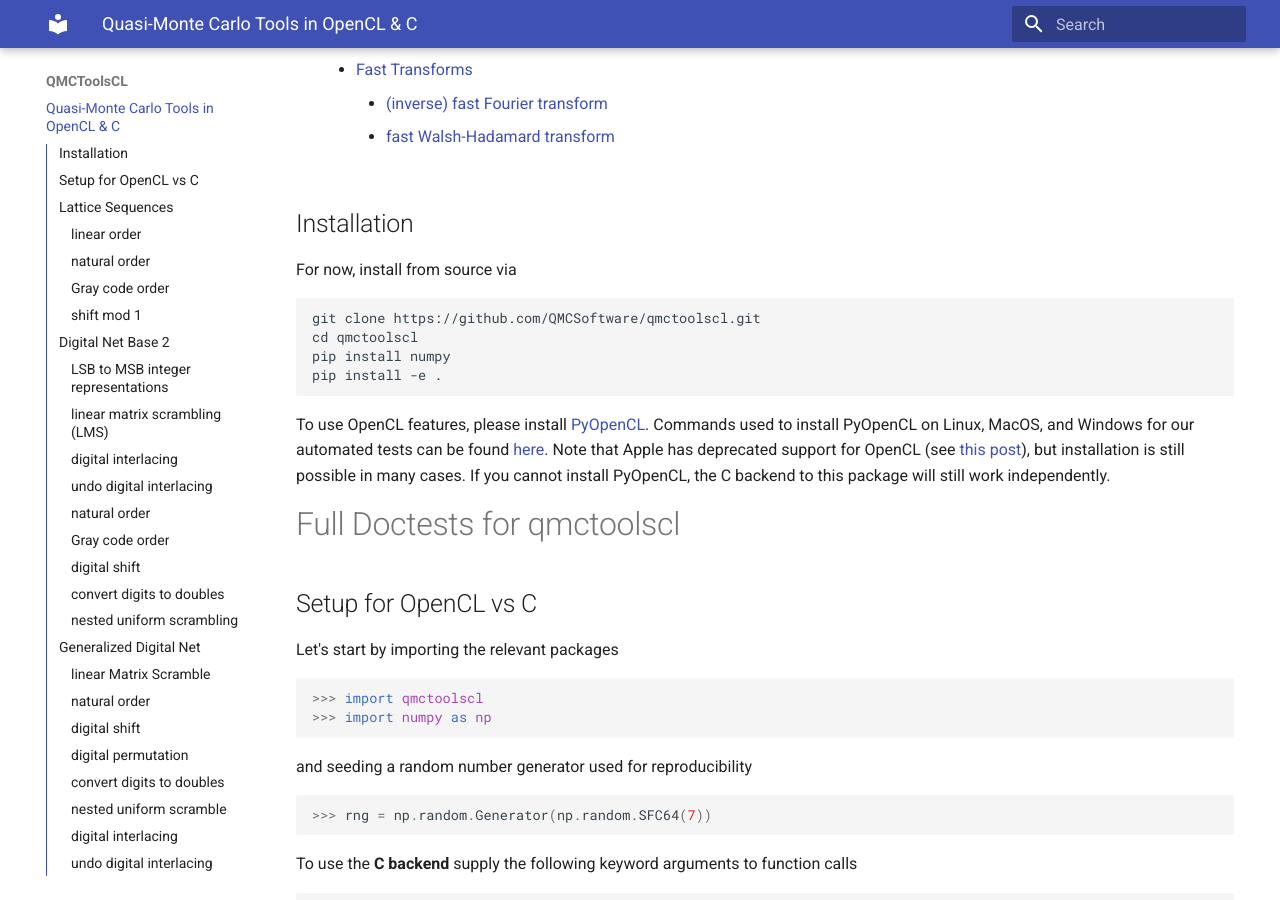
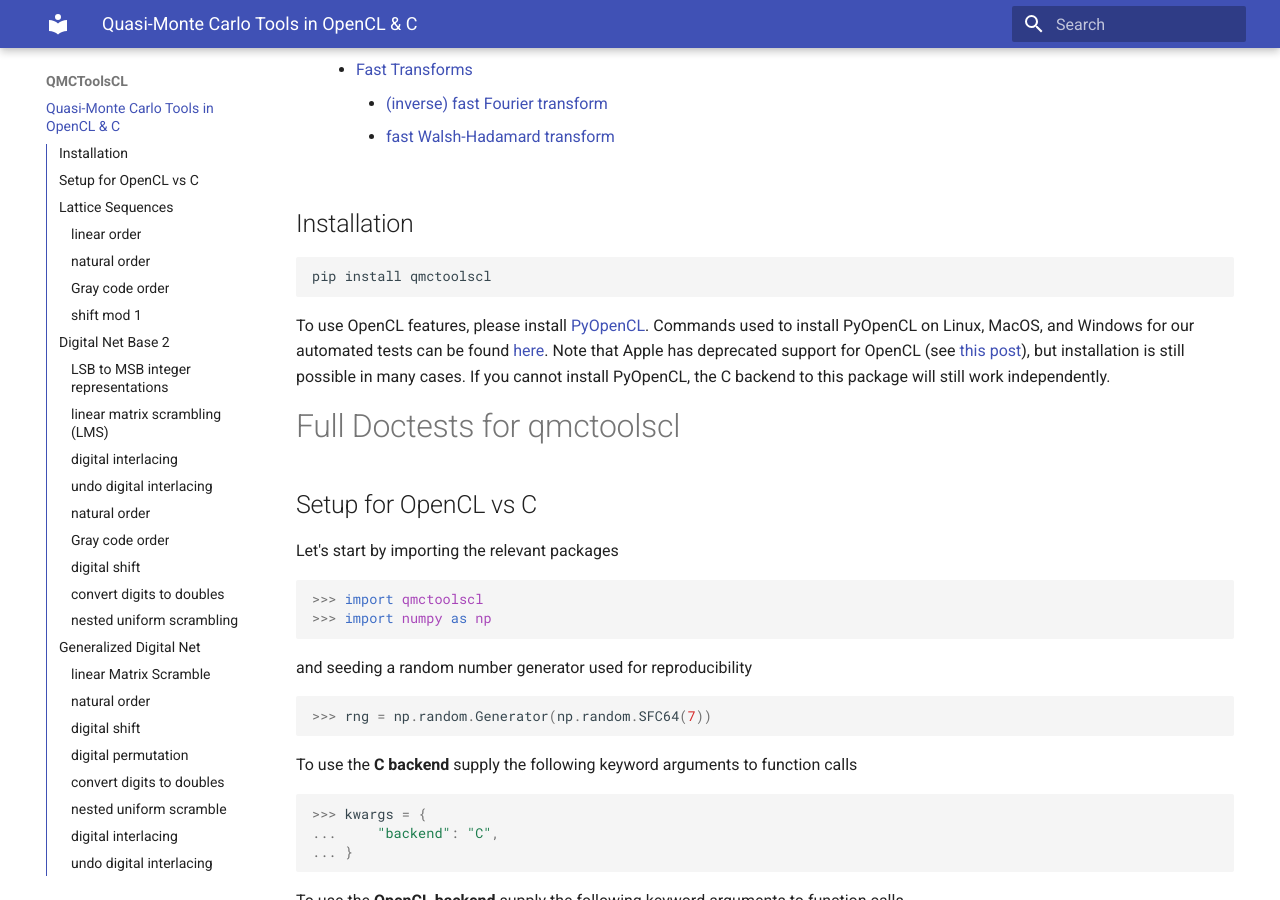
Before and after one commit to QMCSoftware/QMCToolsCL, an MkDocs documentation site: the page built from docs/index.md, in a window 1280 px wide and 900 px high, scrolled down 1156 px. Built offline with MkDocs 1.6.1 and Material for MkDocs 9.7.7, drawn with Linux system fonts in a browser that asks for light colours.

Commit message:
pip install qmctoolscl

````diff
--- a/docs/index.md
+++ b/docs/index.md
@@ -6,13 +6,8 @@ The `qmctoolscl` package provides a **Python** interface to tools in **OpenCL**
 
 ## Installation
 
-For now, install from source via
-
-```
-git clone https://github.com/QMCSoftware/qmctoolscl.git
-cd qmctoolscl
-pip install numpy
-pip install -e .
+```
+pip install qmctoolscl
 ```
 
 To use OpenCL features, please install <a href="https://pypi.org/project/pyopencl/" target="_blank">PyOpenCL</a>. Commands used to install PyOpenCL on Linux, MacOS, and Windows for our automated tests can be found <a href="https://github.com/QMCSoftware/qmctoolscl/blob/main/.github/workflows/doctests.yml" target="_blank">here</a>. Note that Apple has deprecated support for OpenCL (see <a href="https://developer.apple.com/opencl/" target="_blank">this post</a>), but installation is still possible in many cases. If you cannot install PyOpenCL, the C backend to this package will still work independently.
````
